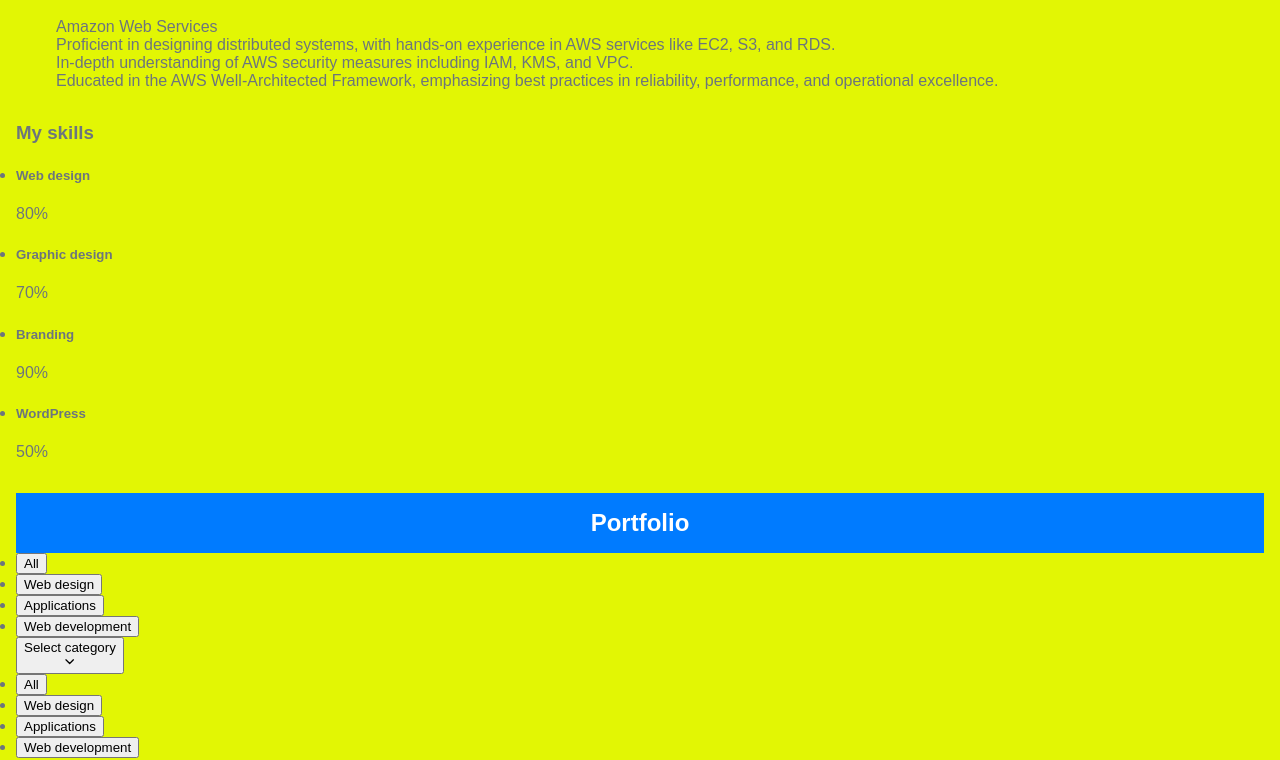
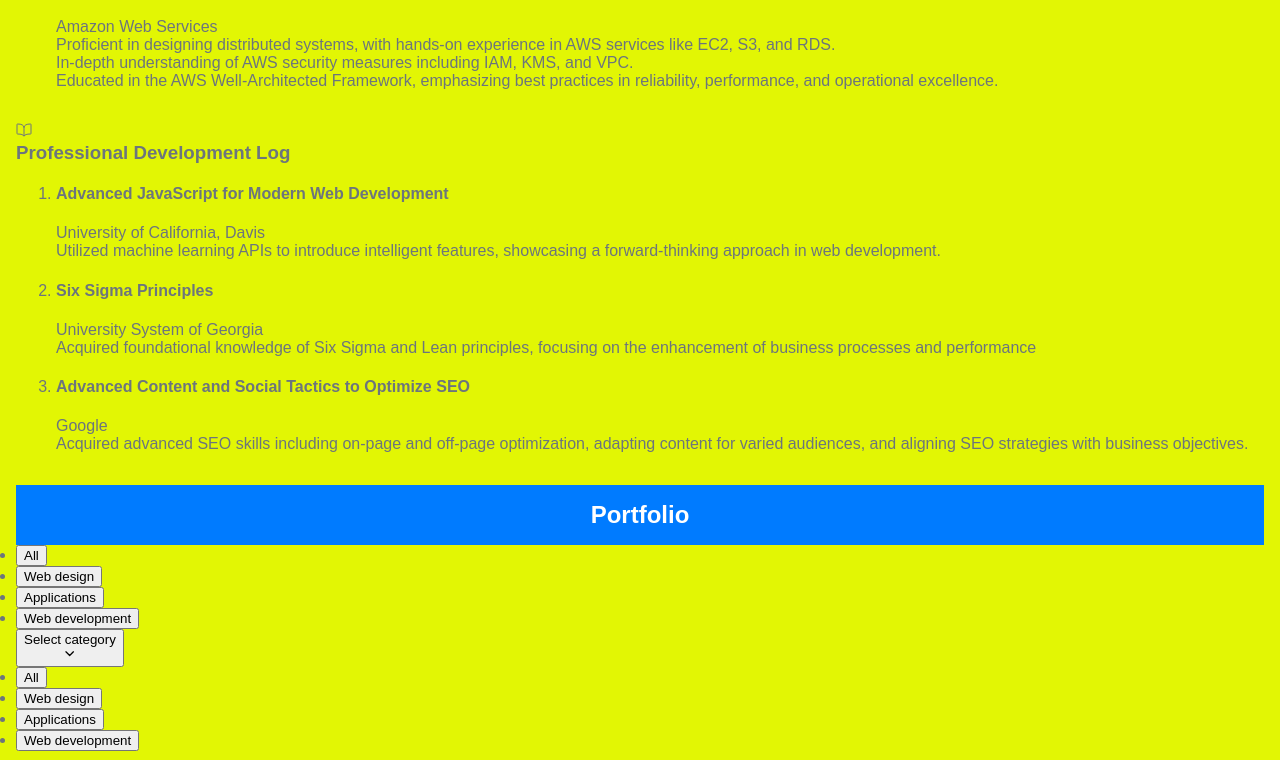
Before and after one commit to Russ-Rich/CodeFolio, a plain HTML site: page index.html in a window 1280 px wide. Shown: the part 1932-2692 px from the top of the page. Drawn offline with nearby package versions, Linux system fonts and the light colour scheme; files that its build step writes are made by us from their sources.

Commit message:
update README.md and index.html

```diff
--- a/index.html
+++ b/index.html
@@ -358,65 +358,56 @@
 
           </section>
 
-          <section class="skill">
+           <section class="timeline">
 
-            <h3 class="h3 skills-title">My skills</h3>
+            <div class="title-wrapper">
+              <div class="icon-box">
+                <ion-icon name="book-outline"></ion-icon>
+              </div>
 
-            <ul class="skills-list content-card">
+              <h3 class="h3">Professional Development Log</h3>
+            </div>
 
-              <li class="skills-item">
+            <ol class="timeline-list">
 
-                <div class="title-wrapper">
-                  <h5 class="h5">Web design</h5>
-                  <data value="80">80%</data>
-                </div>
+              <li class="timeline-item">
 
-                <div class="skill-progress-bg">
-                  <div class="skill-progress-fill" style="width: 80%;"></div>
-                </div>
+                <h4 class="h4 timeline-item-title">Advanced JavaScript for Modern Web Development </h4>
+
+                <span>University of California, Davis</span>
+
+                <p class="timeline-text">
+                Utilized machine learning APIs to introduce intelligent features, showcasing a forward-thinking approach in web development.
 
               </li>
 
-              <li class="skills-item">
+              <li class="timeline-item">
 
-                <div class="title-wrapper">
-                  <h5 class="h5">Graphic design</h5>
-                  <data value="70">70%</data>
-                </div>
+                <h4 class="h4 timeline-item-title">Six Sigma Principles</h4>
 
-                <div class="skill-progress-bg">
-                  <div class="skill-progress-fill" style="width: 70%;"></div>
-                </div>
+                <span>University System of Georgia</span>
+
+                <p class="timeline-text">
+               Acquired foundational knowledge of Six Sigma and Lean principles, focusing on the enhancement of business processes and performance
+
+                </p>
 
               </li>
 
-              <li class="skills-item">
+              <li class="timeline-item">
 
-                <div class="title-wrapper">
-                  <h5 class="h5">Branding</h5>
-                  <data value="90">90%</data>
-                </div>
+                <h4 class="h4 timeline-item-title">Advanced Content and Social Tactics to Optimize SEO</h4>
 
-                <div class="skill-progress-bg">
-                  <div class="skill-progress-fill" style="width: 90%;"></div>
-                </div>
+                <span>Google</span>
+
+                <p class="timeline-text">
+                Acquired advanced SEO skills including on-page and off-page optimization, adapting content for varied audiences, and aligning SEO strategies with business objectives.
+
+                </p>
 
               </li>
 
-              <li class="skills-item">
-
-                <div class="title-wrapper">
-                  <h5 class="h5">WordPress</h5>
-                  <data value="50">50%</data>
-                </div>
-
-                <div class="skill-progress-bg">
-                  <div class="skill-progress-fill" style="width: 50%;"></div>
-                </div>
-
-              </li>
-
-            </ul>
+            </ol>
 
           </section>
 
@@ -512,34 +503,34 @@
 
               <li class="project-item  active" data-filter-item
                 data-category="web development">
-                <a href="#">
+                <a href="https://russ-rich.github.io/Quiz-Game/">
 
                   <figure class="project-img">
                     <div class="project-item-icon-box">
                       <ion-icon name="eye-outline"></ion-icon>
                     </div>
 
-                    <img src="./assets/images/project-2.png" alt="orizon"
+                    <img src="images/quizgame.jpg" alt="orizon"
                       loading="lazy">
                   </figure>
 
-                  <h3 class="project-title">Orizon</h3>
+                  <h3 class="project-title">Quiz Game</h3>
 
-                  <p class="project-category">Web development</p>
+                  <p class="project-category">Applications</p>
 
                 </a>
               </li>
 
               <li class="project-item  active" data-filter-item
-                data-category="web design">
-                <a href="#">
+                data-category="applications">
+                <a href="https://russ-rich.github.io/Quiz-Game/">
 
                   <figure class="project-img">
                     <div class="project-item-icon-box">
                       <ion-icon name="eye-outline"></ion-icon>
                     </div>
 
-                    <img src="./assets/images/project-3.jpg" alt="fundo"
+                    <img src="images/quizgame.jpg" alt="quizgame"
                       loading="lazy">
                   </figure>
 
```
Also changed, not shown: 2 other files.
